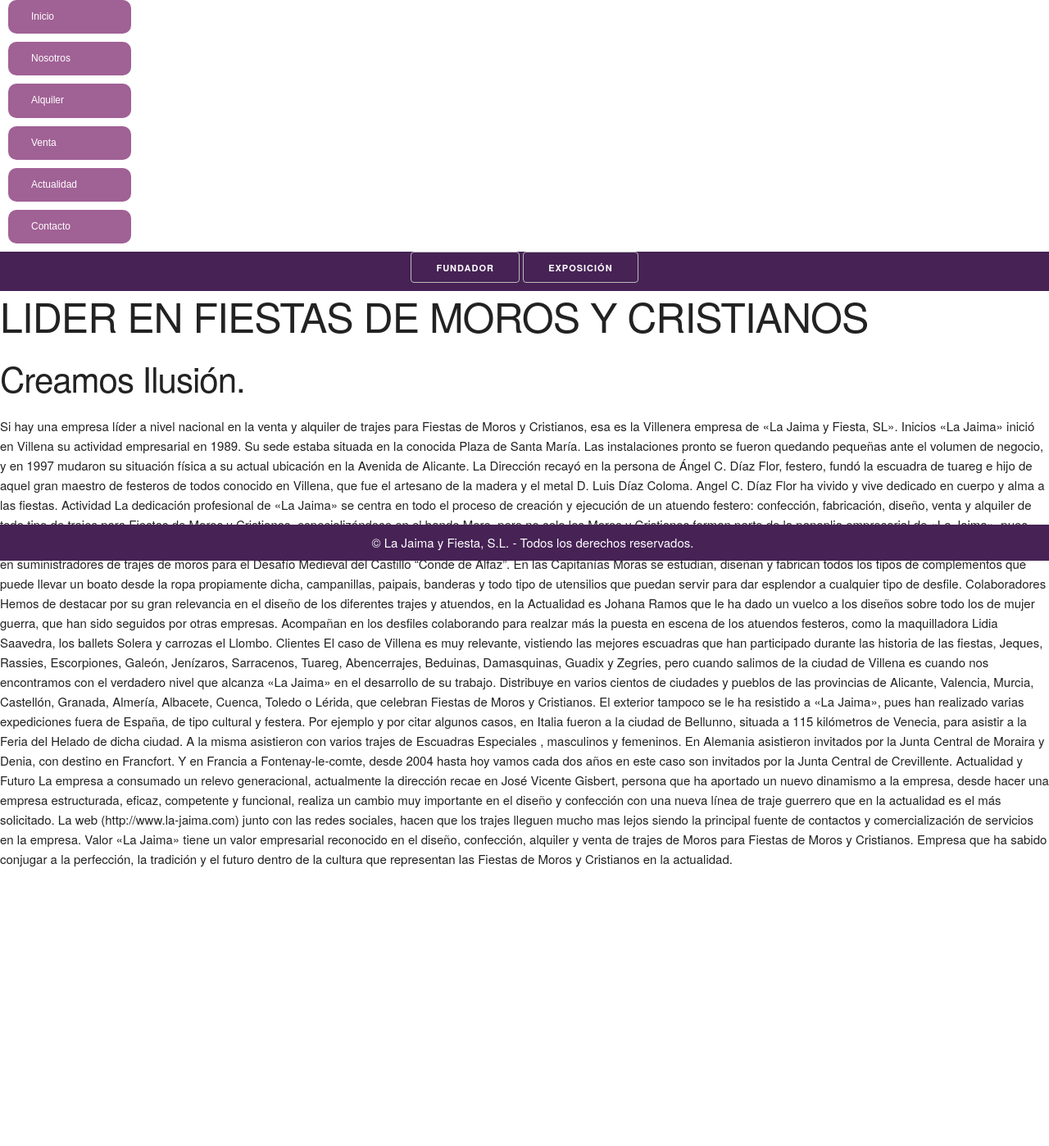
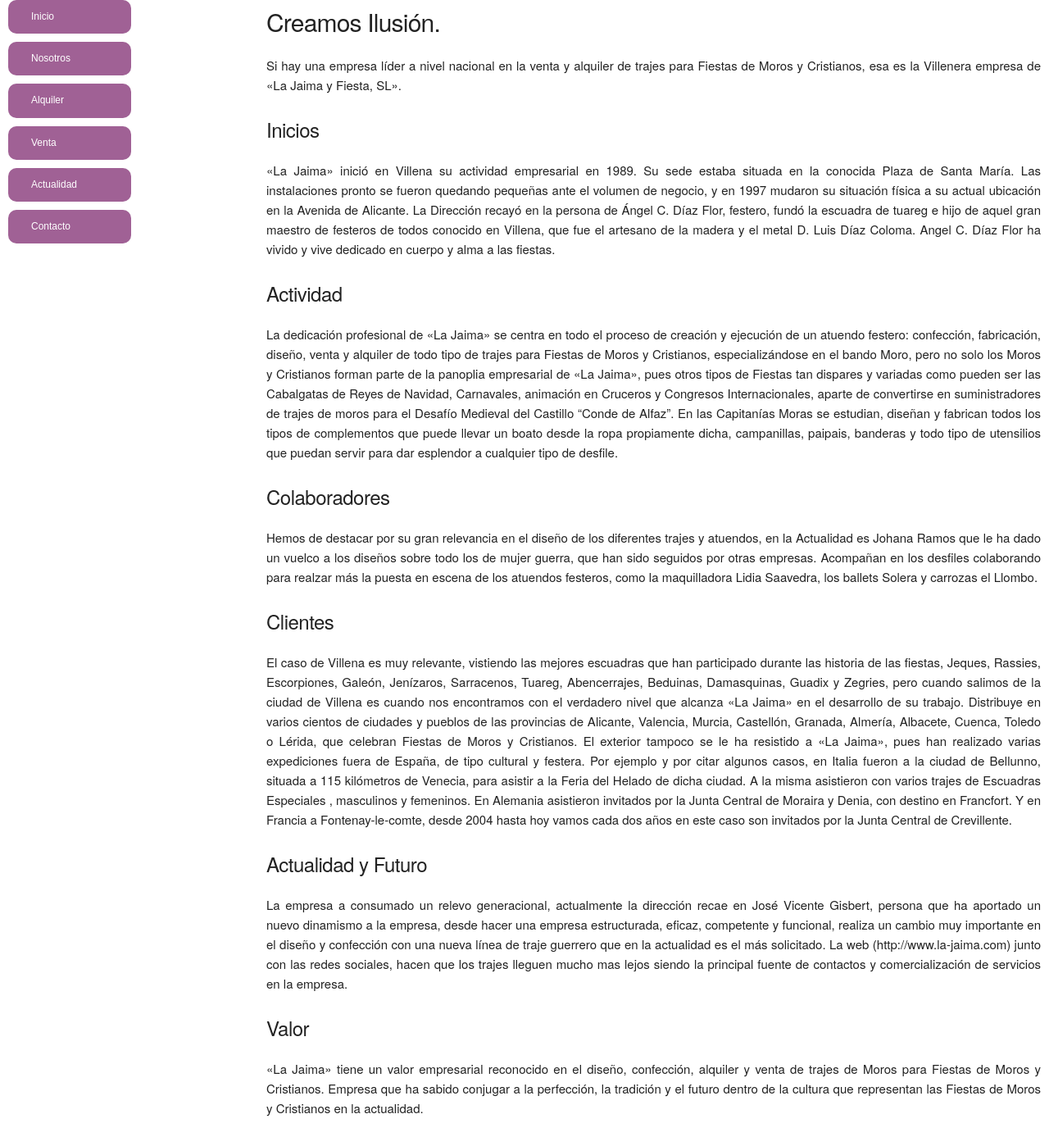
Before and after one commit to moisescantero/jaima_web, a Flask app: page /about_us in a window 1280 px wide. Shown: the part 116-1514 px from the top of the page at 82% size. Before the commit the page ends 1174 px from the top, so only its background shows below. Run offline with Flask 2, Linux system fonts and the light colour scheme; parts of the project's set-up code (start-up, migrations or seed data) failed here and were passed over.

Commit message:
arreglado menú lateral, hecha about_angel y falta acabar about_exposition.html

```diff
--- a/the_app/static/css/style.css
+++ b/the_app/static/css/style.css
@@ -141,14 +141,16 @@
 }
 
 .parrafo_indice{
-    display: table;
-    height:200px;
+    margin-top: -300px;
+    margin-left: 315px;
+    font-size: 50px;
+    text-align: center;
 
 }
 
 .footer {/*estilo para pie de página*/
     padding: 10px;/*relleno entre los bordes y el texto*/
-    background-color: #462255;/*color de fondo*/
+    background-color: #a06195;/*color de fondo*/
     color: white;/*color del texto*/
     position: fixed;
     text-align: center;
@@ -156,19 +158,21 @@
     width: 100%
 }
 
-/*CSS style for about_us.html, about_angel.html and about_exposition.html*/
-.about_us_div{
-    text-align: center;
-    background-color: #462255;
+/*CSS style for about_us.html, about_angel.html, about_exposition.html and about_store.html*/
+.about_us_header{
+    margin-top: -300px;
+    text-align: left;
+    margin-left: 0px;
+    margin-right: 10px;
     padding-bottom: 10px;
 }
 
-.about_angel_div{
-    margin-left: 10px;
+.about_us_div{
+    margin-top: -300px;
     text-align: justify;
-    padding-bottom: 50px;
-    color: black
-
+    margin-left: 325px;
+    margin-right: 10px;
+    padding-bottom: 10px;
 }
 
 .angel_body{
@@ -177,3 +181,12 @@
     font-size: large;
 
 }
+
+.image_expo1{
+    margin-left: 325px;
+    inset-inline-start: 325px;
+}
+.images_expo{
+
+    margin-left: 5px;
+}
--- a/the_app/templates/about_angel.html
+++ b/the_app/templates/about_angel.html
@@ -2,9 +2,7 @@
 
 
 {% block contenido%}
-<body class="angel_body">
-    <h1>FUNDADOR - Ángel Cristóbal Díaz Flor</h1>
-    <div class="about_angel_div">
+<div class="about_us_div">
     <img src="/static/img/angel.jpg" hspace="5" vspace="5" style="float: right;" />
     <p>
     «La Jaima» inició en Villena su actividad empresarial en 1989 y su sede estaba situada en la conocida Plaza de Sta.
@@ -20,7 +18,5 @@
     clientes de «La Jaima».
     </p>
 </div>
-</body>
-
 
 {% endblock %}
--- a/the_app/templates/about_us.html
+++ b/the_app/templates/about_us.html
@@ -2,43 +2,62 @@
 
 
 {% block contenido%}
-    <div class="about_us_div">
-        <a class="button" href="about_angel">Fundador</a>
-        <a class="button" href="about_exposition">Exposición</a>
-    </div>
 
-<h1>LIDER EN FIESTAS DE MOROS Y CRISTIANOS</h1>
-<h2>Creamos Ilusión.</h2>
+<div class="about_us_div">
+    <h4>Creamos Ilusión.</h4>
+    Si hay una empresa líder a nivel nacional en la venta y alquiler de trajes para Fiestas de Moros y Cristianos,
+    esa es la Villenera empresa de «La Jaima y Fiesta, SL».<br><br>
 
-Si hay una empresa líder a nivel nacional en la venta y alquiler de trajes para Fiestas de Moros y Cristianos, esa es la Villenera empresa de «La Jaima y Fiesta, SL».
-Inicios
+    <h5>Inicios</h5>
+    «La Jaima» inició en Villena su actividad empresarial en 1989. Su sede estaba situada en la conocida Plaza de Santa María.
+    Las instalaciones pronto se fueron quedando pequeñas ante el volumen de negocio, y en 1997 mudaron su situación física a su
+    actual ubicación en la Avenida de Alicante. La Dirección recayó en la persona de Ángel C. Díaz Flor, festero, fundó la
+    escuadra de tuareg e hijo de aquel gran maestro de festeros de todos conocido en Villena, que fue el artesano de la madera y
+    el metal D. Luis Díaz Coloma.
+    Angel C. Díaz Flor ha vivido y vive dedicado en cuerpo y alma a las fiestas.<br><br>
 
-«La Jaima» inició en Villena su actividad empresarial en 1989. Su sede estaba situada en la conocida Plaza de Santa María. Las instalaciones pronto se fueron quedando pequeñas ante el volumen de negocio, y en 1997 mudaron su situación física a su actual ubicación en la Avenida de Alicante. La Dirección recayó en la persona de Ángel C. Díaz Flor, festero, fundó la escuadra de tuareg e hijo de aquel gran maestro de festeros de todos conocido en Villena, que fue el artesano de la madera y el metal D. Luis Díaz Coloma.
+    <h5>Actividad</h5>
+    La dedicación profesional de «La Jaima» se centra en todo el proceso de creación y ejecución de un atuendo festero:
+    confección, fabricación, diseño, venta y alquiler de todo tipo de trajes para Fiestas de Moros y Cristianos,
+    especializándose en el bando Moro, pero no solo los Moros y Cristianos forman parte de la panoplia empresarial de «La Jaima»,
+    pues otros tipos de Fiestas tan dispares y variadas como pueden ser las Cabalgatas de Reyes de Navidad, Carnavales,
+    animación en Cruceros y Congresos Internacionales, aparte de convertirse en suministradores de trajes de moros para el
+    Desafío Medieval del Castillo “Conde de Alfaz”.
+    En las Capitanías Moras se estudian, diseñan y fabrican todos los tipos de complementos que puede llevar un boato desde la
+    ropa propiamente dicha, campanillas, paipais, banderas y todo tipo de utensilios que puedan servir para dar esplendor a
+    cualquier tipo de desfile.<br><br>
 
-Angel C. Díaz Flor ha vivido y vive dedicado en cuerpo y alma a las fiestas.
-Actividad
+    <h5>Colaboradores</h5>
+    Hemos de destacar por su gran relevancia en el diseño de los diferentes trajes y atuendos, en la Actualidad es Johana Ramos
+    que le ha dado un vuelco a los diseños sobre todo los de mujer guerra, que han sido seguidos por otras empresas.
+    Acompañan en los desfiles colaborando para realzar más la puesta en escena de los atuendos festeros, como la maquilladora
+    Lidia Saavedra, los ballets Solera y carrozas el Llombo.<br><br>
 
-La dedicación profesional de «La Jaima» se centra en todo el proceso de creación y ejecución de un atuendo festero: confección, fabricación, diseño, venta y alquiler de todo tipo de trajes para Fiestas de Moros y Cristianos, especializándose en el bando Moro, pero no solo los Moros y Cristianos forman parte de la panoplia empresarial de «La Jaima», pues otros tipos de Fiestas tan dispares y variadas como pueden ser las Cabalgatas de Reyes de Navidad, Carnavales, animación en Cruceros y Congresos Internacionales, aparte de convertirse en suministradores de trajes de moros para el Desafío Medieval del Castillo “Conde de Alfaz”.
+    <h5>Clientes</h5>
+    El caso de Villena es muy relevante, vistiendo las mejores escuadras que han participado durante las historia de las fiestas,
+    Jeques, Rassies, Escorpiones, Galeón, Jenízaros, Sarracenos, Tuareg, Abencerrajes, Beduinas, Damasquinas, Guadix y Zegries,
+    pero cuando salimos de la ciudad de Villena es cuando nos encontramos con el verdadero nivel que alcanza «La Jaima» en el
+    desarrollo de su trabajo. Distribuye en varios cientos de ciudades y pueblos de las provincias de Alicante, Valencia, Murcia,
+    Castellón, Granada, Almería, Albacete, Cuenca, Toledo o Lérida, que celebran Fiestas de Moros y Cristianos.
+    El exterior tampoco se le ha resistido a «La Jaima», pues han realizado varias expediciones fuera de España, de tipo
+    cultural y festera. Por ejemplo y por citar algunos casos, en Italia fueron a la ciudad de Bellunno, situada a 115 kilómetros
+    de Venecia, para asistir a la Feria del Helado de dicha ciudad. A la misma asistieron con varios trajes de Escuadras
+    Especiales , masculinos y femeninos. En Alemania asistieron invitados por la Junta Central de Moraira y Denia, con destino
+    en Francfort. Y en Francia a Fontenay-le-comte, desde 2004 hasta hoy vamos cada dos años en este caso son invitados por la
+    Junta Central de Crevillente.<br><br>
 
-En las Capitanías Moras se estudian, diseñan y fabrican todos los tipos de complementos que puede llevar un boato desde la ropa propiamente dicha, campanillas, paipais, banderas y todo tipo de utensilios que puedan servir para dar esplendor a cualquier tipo de desfile.
-Colaboradores
+    <h5>Actualidad y Futuro</h5>
+    La empresa a consumado un relevo generacional, actualmente la dirección recae en José Vicente Gisbert, persona que ha
+    aportado un nuevo dinamismo a la empresa, desde hacer una empresa estructurada, eficaz, competente y funcional, realiza un
+    cambio muy importante en el diseño y confección con una nueva línea de traje guerrero que en la actualidad es el más
+    solicitado.
+    La web (http://www.la-jaima.com) junto con las redes sociales, hacen que los trajes lleguen mucho mas lejos siendo la
+    principal fuente de contactos y comercialización de servicios en la empresa.<br><br>
 
-Hemos de destacar por su gran relevancia en el diseño de los diferentes trajes y atuendos, en la Actualidad es Johana Ramos que le ha dado un vuelco a los diseños sobre todo los de mujer guerra, que han sido seguidos por otras empresas.
+    <h5>Valor</h5>
+    «La Jaima» tiene un valor empresarial reconocido en el diseño, confección, alquiler y venta de trajes de Moros para Fiestas
+    de Moros y Cristianos. Empresa que ha sabido conjugar a la perfección, la tradición y el futuro dentro de la cultura que
+    representan las Fiestas de Moros y Cristianos en la actualidad.<br><br>
 
-Acompañan en los desfiles colaborando para realzar más la puesta en escena de los atuendos festeros, como la maquilladora Lidia Saavedra, los ballets Solera y carrozas el Llombo.
-Clientes
-
-El caso de Villena es muy relevante, vistiendo las mejores escuadras que han participado durante las historia de las fiestas, Jeques, Rassies, Escorpiones, Galeón, Jenízaros, Sarracenos, Tuareg, Abencerrajes, Beduinas, Damasquinas, Guadix y Zegries, pero cuando salimos de la ciudad de Villena es cuando nos encontramos con el verdadero nivel que alcanza «La Jaima» en el desarrollo de su trabajo. Distribuye en varios cientos de ciudades y pueblos de las provincias de Alicante, Valencia, Murcia, Castellón, Granada, Almería, Albacete, Cuenca, Toledo o Lérida, que celebran Fiestas de Moros y Cristianos.
-
-El exterior tampoco se le ha resistido a «La Jaima», pues han realizado varias expediciones fuera de España, de tipo cultural y festera. Por ejemplo y por citar algunos casos, en Italia fueron a la ciudad de Bellunno, situada a 115 kilómetros de Venecia, para asistir a la Feria del Helado de dicha ciudad. A la misma asistieron con varios trajes de Escuadras Especiales , masculinos y femeninos. En Alemania asistieron invitados por la Junta Central de Moraira y Denia, con destino en Francfort. Y en Francia a Fontenay-le-comte, desde 2004 hasta hoy vamos cada dos años en este caso son invitados por la Junta Central de Crevillente.
-Actualidad y Futuro
-
-La empresa a consumado un relevo generacional, actualmente la dirección recae en José Vicente Gisbert, persona que ha aportado un nuevo dinamismo a la empresa, desde hacer una empresa estructurada, eficaz, competente y funcional, realiza un cambio muy importante en el diseño y confección con una nueva línea de traje guerrero que en la actualidad es el más solicitado.
-
-La web (http://www.la-jaima.com) junto con las redes sociales, hacen que los trajes lleguen mucho mas lejos siendo la principal fuente de contactos y comercialización de servicios en la empresa.
-Valor
-
-«La Jaima» tiene un valor empresarial reconocido en el diseño, confección, alquiler y venta de trajes de Moros para Fiestas de Moros y Cristianos. Empresa que ha sabido conjugar a la perfección, la tradición y el futuro dentro de la cultura que representan las Fiestas de Moros y Cristianos en la actualidad.
-
-
+</div>
 {% endblock %}
--- a/the_app/templates/base.html
+++ b/the_app/templates/base.html
@@ -57,20 +57,20 @@
 
                     </ul>
                 </div>
+
             </nav>
 
-                {% block contenido %}
+            {% block contenido %}
 
-                <div class="parrafo_indice">
-                    La jaima con su eslógan "Creamos ilusión" por bandera, tiene los mejores trajes para las fiestas de moros y cristianos,
-                    cabalgatas de reyes y capitanías para tu población.
-                </div>
+            <p class="parrafo_indice">
+                La jaima con su eslógan "Creamos ilusión" por bandera, tiene los mejores trajes para las fiestas de moros y cristianos,
+                cabalgatas de reyes y capitanías para tu población.
+            </p>
 
-                {% endblock %}
+            {% endblock %}
 
 
         </body>
-        <div class="footer">
-            &copy; La Jaima y Fiesta, S.L. - Todos los derechos reservados.<!--esto es un entities para pintar el símbolo copyright-->
-        </div>
+
+
 </html>
--- a/the_app/templates/contact.html
+++ b/the_app/templates/contact.html
@@ -6,4 +6,7 @@
 {% block contenido%}
     <h1 class="head_contact">Contacta con nosotr@s</h1>
 
+    <div class="footer">
+        &copy; La Jaima y Fiesta, S.L. - Todos los derechos reservados.<!--esto es un entities para pintar el símbolo copyright-->
+    </div>
 {% endblock %}
```
Also changed, not shown: the_app/templates/about_clothing store.html (added, +11 -0 lines), the_app/templates/about_exposition.html (+30 -1 lines), the_app/static/img/expo1.jpg (added), the_app/static/img/expo10.jpg (added), the_app/static/img/expo11.jpg (added), the_app/static/img/expo12.jpg (added), the_app/static/img/expo13.jpg (added), the_app/static/img/expo2.jpg (added), the_app/static/img/expo3.jpg (added), the_app/static/img/expo4.jpg (added), the_app/static/img/expo5.jpg (added), the_app/static/img/expo6.jpg (added), the_app/static/img/expo7.jpg (added), the_app/static/img/expo8.jpg (added), 1 more files. Lines whose indentation alone changed are shown as unchanged.
